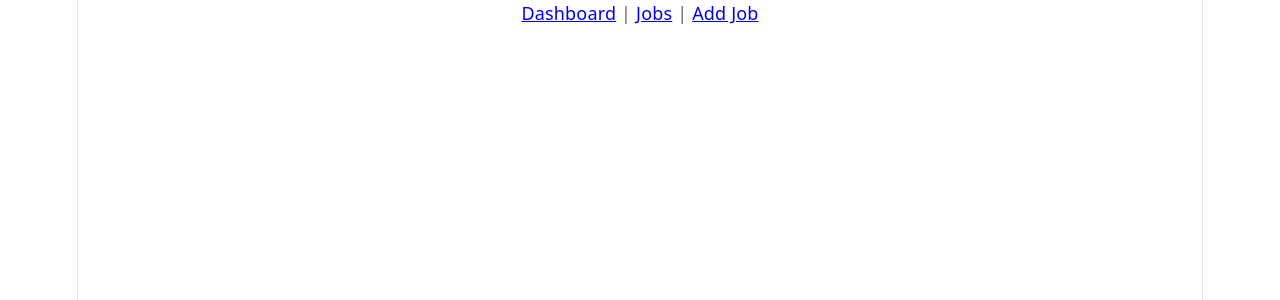
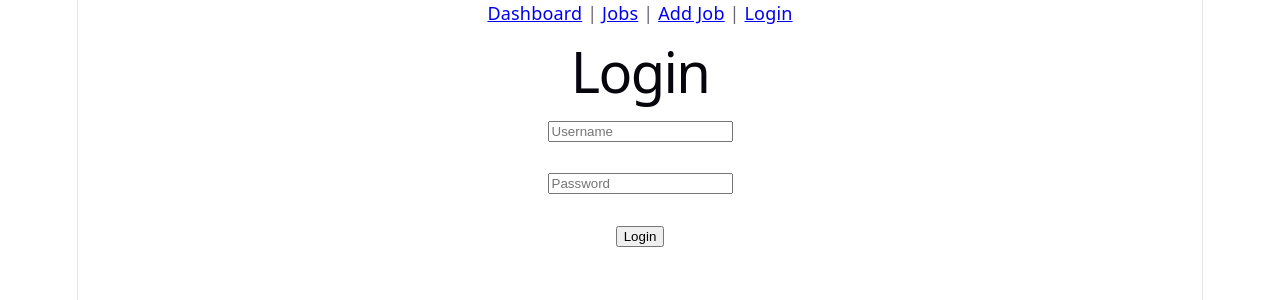
Before and after one commit to BellamGuruSrikar/Job-Tracker-Pro, a React app in the folder frontend/: page /Login in a window 1280 px wide. Shown: the top 300 px of the page. Built offline with nearby package versions, Linux system fonts and the light colour scheme; the HTML template or start-up script is replaced by a standard one.

Commit message:
Implement user specific job access

```diff
--- a/frontend/src/App.jsx
+++ b/frontend/src/App.jsx
@@ -10,6 +10,7 @@ import Navbar from "./components/Navbar";
 import Dashboard from "./pages/Dashboard";
 import Jobs from "./pages/Jobs";
 import AddJob from "./pages/AddJob";
+import Login from './pages/Login'
 
 function App() {
   return (
@@ -20,6 +21,7 @@ function App() {
         <Route path="/" element={<Dashboard />} />
         <Route path="/jobs" element={<Jobs />} />
         <Route path="/add-job" element={<AddJob />} />
+        <Route path="/Login" element={<Login/>} />
       </Routes>
     </BrowserRouter>
   );
--- a/frontend/src/components/Navbar.jsx
+++ b/frontend/src/components/Navbar.jsx
@@ -5,7 +5,8 @@ function Navbar(){
         <nav>
             <Link to="/">Dashboard</Link> |{" "}
             <Link to="/jobs">Jobs</Link> |{" "}
-            <Link to="/add-job">Add Job</Link>
+            <Link to="/add-job">Add Job</Link> |{" "}
+            <Link typeof="/login">Login</Link>
         </nav>
     );
 }
--- a/frontend/src/pages/AddJob.jsx
+++ b/frontend/src/pages/AddJob.jsx
@@ -26,7 +26,13 @@ function AddJob() {
     try {
       await axios.post(
         "http://127.0.0.1:8000/api/jobs/",
-        formData
+        formData,{
+          headers:{
+            Authorization: `Bearer ${localStorage.getItem(
+              "access_token"
+            )}`,
+          },
+        }
       );
 
       alert("Job Added Successfully");
--- a/frontend/src/pages/Dashboard.jsx
+++ b/frontend/src/pages/Dashboard.jsx
@@ -7,8 +7,15 @@ function Dashboard() {
     const [jobs, setJobs] = useState([]);
 
     useEffect(() => {
-        axios
-        .get("http://127.0.0.1:8000/api/jobs/")
+        axios.get(
+            "http://127.0.0.1:8000/api/jobs/",
+        {
+            headers :{
+                Authorization: `Bearer ${localStorage.getItem(
+                    "access_token"
+                )}`,
+            },
+        })
         .then((response) => {
             setJobs(response.data);
         })
--- a/frontend/src/pages/Jobs.jsx
+++ b/frontend/src/pages/Jobs.jsx
@@ -9,7 +9,15 @@ function Jobs(){
 
     useEffect(() => {
         axios
-        .get("http://127.0.0.1:8000/api/jobs/")
+        .get("http://127.0.0.1:8000/api/jobs/",
+            {
+                headers: {
+                    Authorization: `Bearer ${localStorage.getItem(
+                        "access_token"
+                    )}`,
+                },
+            }
+        )
         .then((response) => {
             setJobs(response.data);
         })
@@ -21,7 +29,14 @@ function Jobs(){
     const deleteJob = async (id) => {
         try {
             await axios.delete(
-            `http://127.0.0.1:8000/api/jobs/${id}/`
+                `http://127.0.0.1:8000/api/jobs/${id}/`,
+                {
+                    headers: {
+                        Authorization: `Bearer ${localStorage.getItem(
+                            "access_token"
+                        )}`,
+                    },
+                }
             );
 
             setJobs(
@@ -39,6 +54,13 @@ function Jobs(){
                 `http://127.0.0.1:8000/api/jobs/${id}/`,
                 {
                     status: newStatus
+                },
+                {
+                    headers: {
+                        Authorization: `Bearer ${localStorage.getItem(
+                            "access_token"
+                        )}`,
+                    },
                 }
             );
             setJobs(
--- /dev/null
+++ b/frontend/src/pages/Login.jsx
@@ -0,0 +1,72 @@
+import { useState } from "react";
+import axios from "axios";
+
+function Login() {
+  const [username, setUsername] = useState("");
+  const [password, setPassword] = useState("");
+
+  const handleLogin = async (e) => {
+    e.preventDefault();
+
+    try {
+      const response = await axios.post(
+        "http://127.0.0.1:8000/api/token/",
+        {
+          username,
+          password,
+        }
+      );
+
+      localStorage.setItem(
+        "access_token",
+        response.data.access
+      );
+
+      localStorage.setItem(
+        "refresh_token",
+        response.data.refresh
+      );
+
+      alert("Login Successful!");
+    } catch (error) {
+      console.log(error);
+      alert("Invalid Credentials");
+    }
+  };
+
+  return (
+    <div>
+      <h1>Login</h1>
+
+      <form onSubmit={handleLogin}>
+        <input
+          type="text"
+          placeholder="Username"
+          value={username}
+          onChange={(e) =>
+            setUsername(e.target.value)
+          }
+        />
+
+        <br /><br />
+
+        <input
+          type="password"
+          placeholder="Password"
+          value={password}
+          onChange={(e) =>
+            setPassword(e.target.value)
+          }
+        />
+
+        <br /><br />
+
+        <button type="submit">
+          Login
+        </button>
+      </form>
+    </div>
+  );
+}
+
+export default Login;
```
Also changed, not shown: 1 other file (tests, documents, lock files or other folders).
